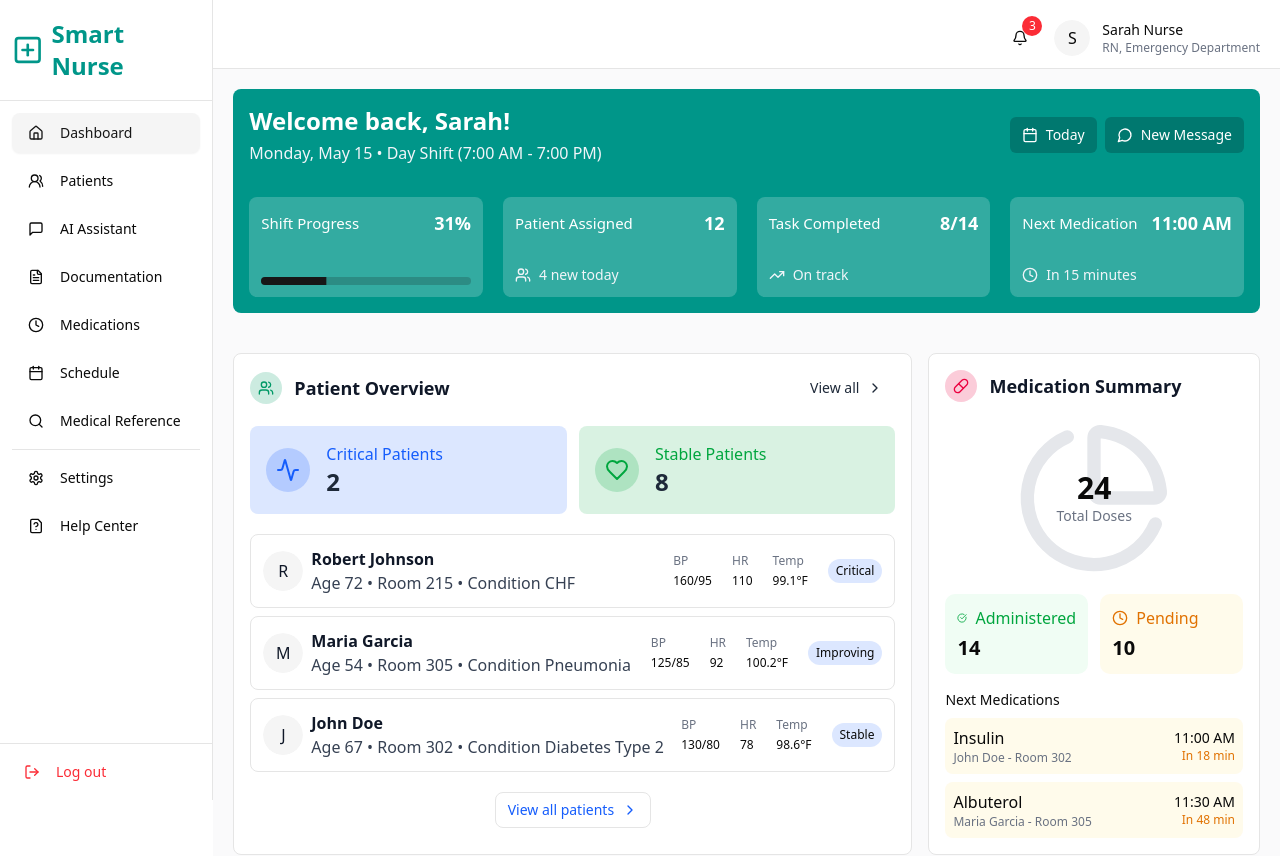
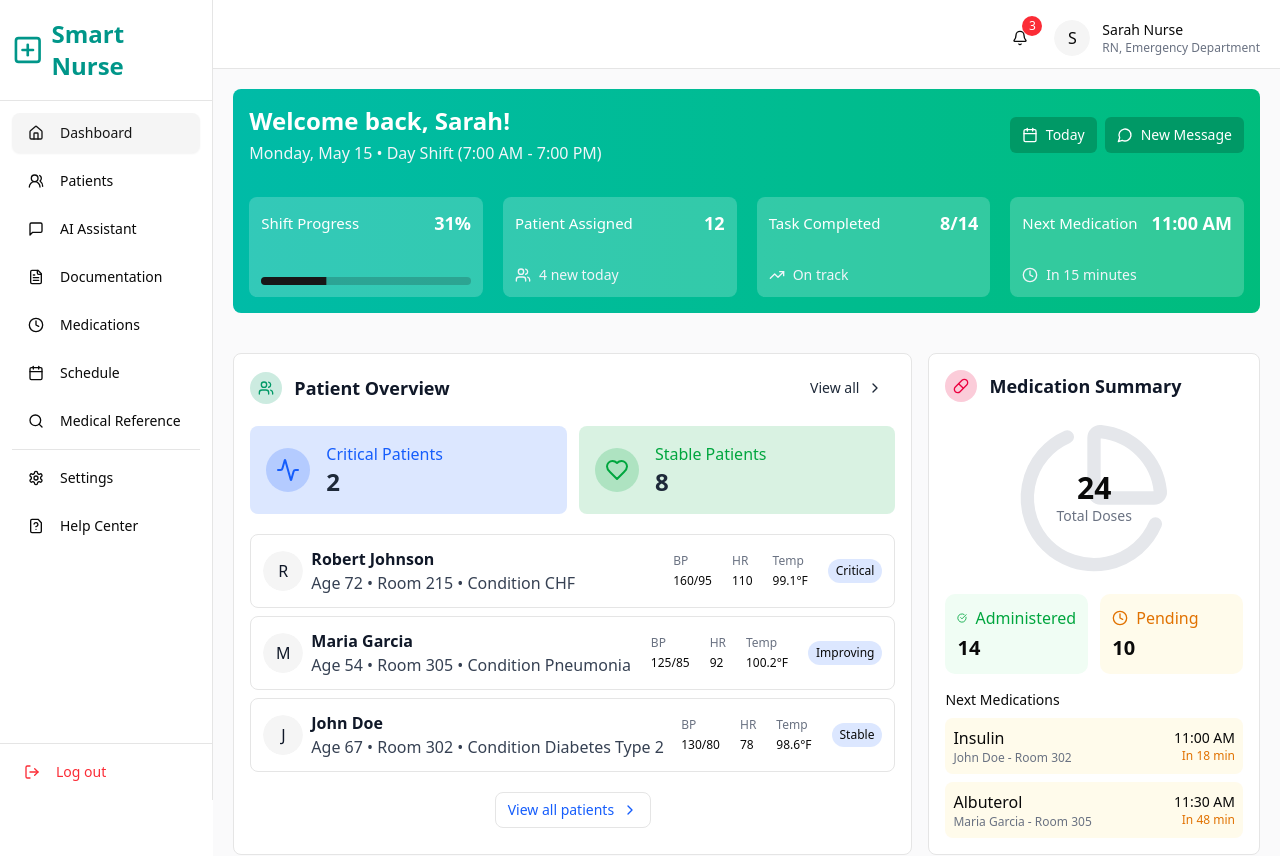
Before and after one commit to kazisolah114/smart-nurse, a Next.js app: page /dashboard in a window 1280 px wide. Shown: the top 856 px of the page. Built offline with nearby package versions, Linux system fonts and the light colour scheme.

Commit message:
Modified primary color for some div and modified some patient data

```diff
--- a/public/data/patients.json
+++ b/public/data/patients.json
@@ -236,7 +236,7 @@
             "gender": "Female",
             "room": 221,
             "diagnosis": "UTI",
-            "status": "Recovering",
+            "status": "Improving",
             "department": "Medical",
             "admissionDate": "2023-05-13",
             "vitals": {
@@ -280,7 +280,7 @@
             "gender": "Male",
             "room": 223,
             "diagnosis": "Fractured Femur",
-            "status": "Post-Surgery",
+            "status": "Stable",
             "department": "Orthopedics",
             "admissionDate": "2023-05-09",
             "vitals": {
@@ -372,7 +372,7 @@
             "gender": "Male",
             "room": 209,
             "diagnosis": "Food Poisoning",
-            "status": "Recovering",
+            "status": "Critical",
             "department": "Gastroenterology",
             "admissionDate": "2023-05-10",
             "vitals": {
@@ -414,7 +414,7 @@
             "gender": "Female",
             "room": 206,
             "diagnosis": "Rheumatoid Arthritis",
-            "status": "Managed",
+            "status": "Improving",
             "department": "Rheumatology",
             "admissionDate": "2023-05-08",
             "vitals": {
--- a/src/dashboard/DashboardPage/DashboardPage.jsx
+++ b/src/dashboard/DashboardPage/DashboardPage.jsx
@@ -19,15 +19,15 @@ const DashboardPage = () => {
     return (
         <>
             {/* Updates */}
-            <section className='bg-teal-600 p-4 rounded-md'>
+            <section className='bg-gradient-to-r from-teal-500 to-emerald-500 p-4 rounded-md'>
                 <div className='sm:flex items-center justify-between '>
                     <div>
                         <h3 className='text-2xl font-bold mb-1 text-white'>Welcome back, Sarah!</h3>
                         <p className='text-slate-100'>Monday, May 15 • Day Shift (7:00 AM - 7:00 PM)</p>
                     </div>
                     <div className='flex items-center gap-2 max-sm:mt-3'>
-                        <Button variant="ghost" className="rounded-sm cursor-pointer text-white bg-teal-700 hover:bg-teal-800 hover:text-white"><Calendar className='w-5 h-5' /> Today</Button>
-                        <Button variant="ghost" className="rounded-sm cursor-pointer text-white bg-teal-700 hover:bg-teal-800 hover:text-white"><MessageCircle className='w-5 h-5' /> New Message</Button>
+                        <Button variant="ghost" className="rounded-sm cursor-pointer text-white bg-emerald-600 hover:bg-emerald-700 hover:text-white"><Calendar className='w-5 h-5' /> Today</Button>
+                        <Button variant="ghost" className="rounded-sm cursor-pointer text-white bg-emerald-600 hover:bg-emerald-700 hover:text-white"><MessageCircle className='w-5 h-5' /> New Message</Button>
                     </div>
                 </div>
                 <div className='updates mt-8'>
```
